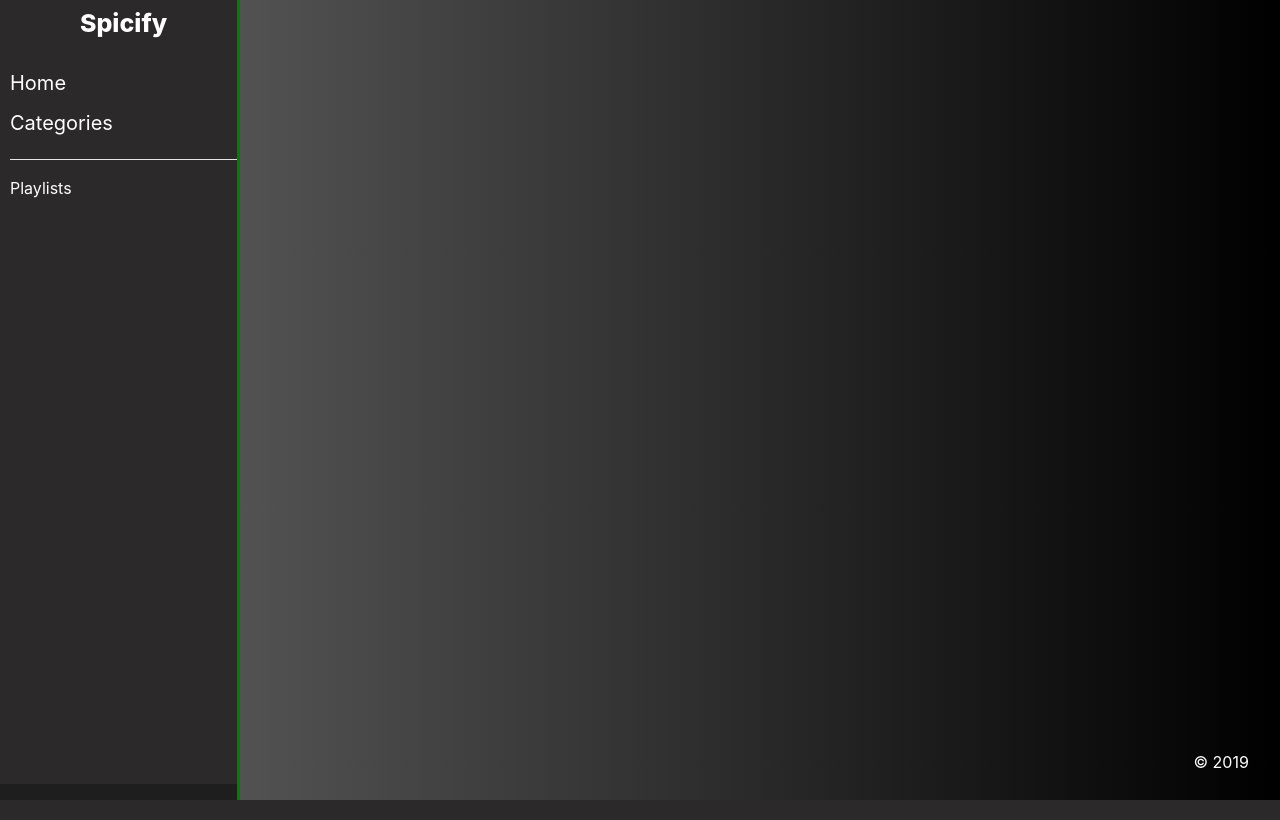
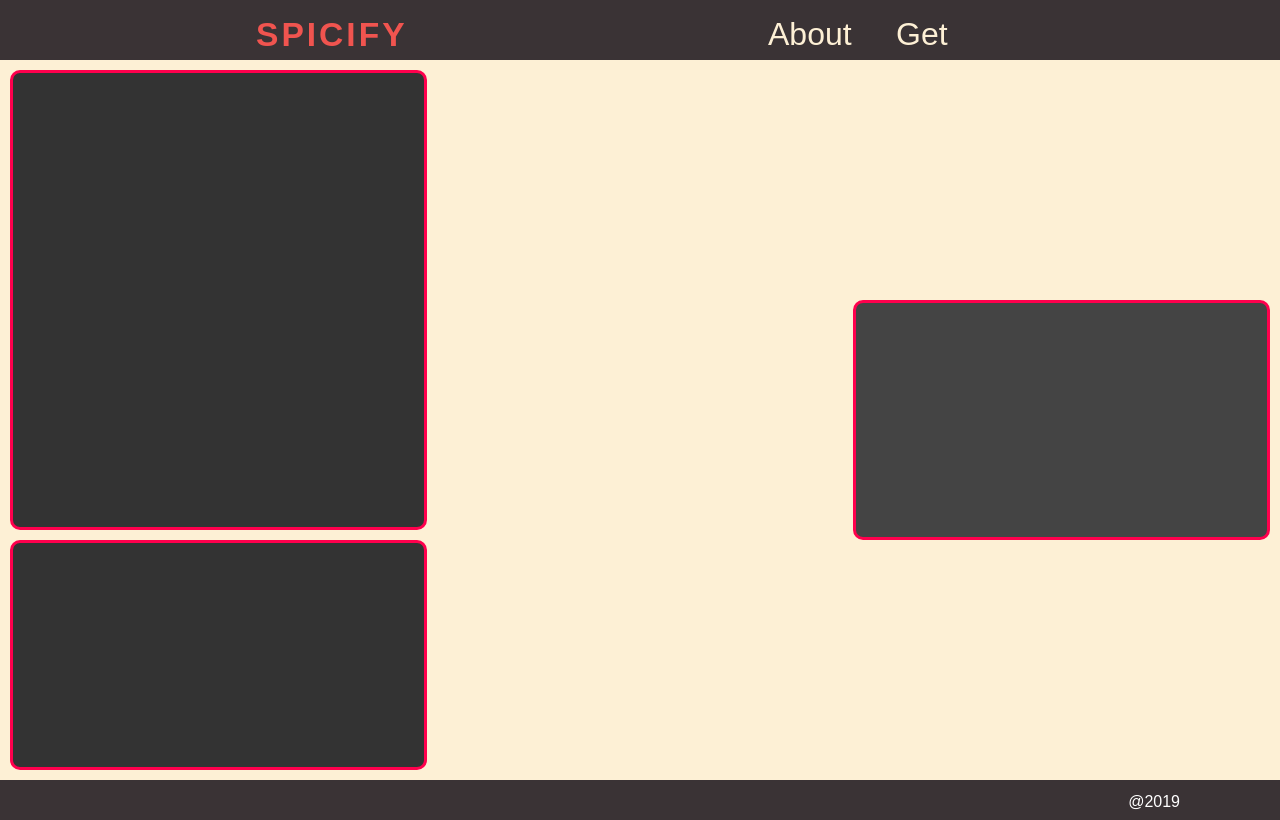
Before and after one commit to WSU-4110/Spicify, a Django app: template hello/templates/hello/home.html in a window 1280 px wide. Run offline with Django 3.2, Linux system fonts and the light colour scheme; the template is opened without the code that fills it, so the values that code supplies are empty; parts of the project's set-up code (start-up, migrations or seed data) failed here and were passed over; some libraries are stand-ins or nearby versions.

Commit message:
adding landing page, exploring different options to get user's playlists

```diff
--- a/hello/static/hello/site.css
+++ b/hello/static/hello/site.css
@@ -1,3 +1,9 @@
+/* main css */
+
+
+
+/* dashboard css */
+
 *, *::after, *::before {
     margin: 0;
     padding: 0;
@@ -18,7 +24,7 @@
 
 
 
-.nav {
+.dash-nav {
     grid-area: "nav";
     background: #1f1e1e;
     /* height: 90vh; */
@@ -38,10 +44,10 @@
     body {
         overflow: hidden;
     }
-    .nav {
+    .dash-nav {
         height: 100vh;
     }
-    .nav ul {
+    .dash-nav ul {
         height: 100%;
     }
 
@@ -56,7 +62,7 @@
     }
 }
 
-.nav ul {
+.dash-nav ul {
     background: #2b2929;
     width: 100%;
     list-style: none;
@@ -69,17 +75,17 @@
     /* height: 100%; */
 }
 
-.nav li a {
+.dash-nav li a {
     text-decoration: none;
     color: #fff;
 }
 
-.nav li a:hover {
+.dash-nav li a:hover {
     text-decoration: underline;
     text-decoration-color: white;
 }
 
-.nav .logo {
+.dash-nav .logo {
     /* display: flex; */
     /* align-self: flex-start; */
    display: flex;
@@ -211,16 +217,16 @@
         "footer" 1fr / 1fr
     }
 
-    nav {
+    .dash-nav {
         grid-area: nav;
         height: 50%;
     }
 
-    nav ul {
+    .dash-nav ul {
         height: 0%;
     }
 
-    nav ul li {
+    .dash-nav ul li {
         display: none;
         /* height: 0%; */
     }
--- /dev/null
+++ b/hello/static/hello/site_main.css
@@ -0,0 +1,110 @@
+*,*::before,*::after{
+  margin: 0;
+  padding: 0;
+  font-family: 'Oxygen', sans-serif;
+}
+
+body {
+  display: grid;
+  grid-template:
+    "nav nav nav" 60px
+    "main main main" 90vh
+    "footer footer footer" 40px / 1fr 1fr 1fr;
+}
+
+nav {
+  grid-area: nav;
+  background: #3A3335;
+}
+
+nav ul {
+  list-style: none;
+  display: grid;
+  grid-template-columns: 1fr 1fr;
+}
+
+.nnav {
+  display: grid;
+  grid-template-columns: repeat(5, 1fr);
+}
+
+#first {
+  text-transform: uppercase;
+  font-weight: 800;
+  letter-spacing: 3px;
+  font-size: 2.1em;
+  color: #F0544F;
+}
+
+nav ul li {
+/*   padding-left: 0; */
+  font-size: 2rem;
+  padding: 10px 0;
+}
+
+ul li a:hover {
+  background: rgba(0,0,0,0.3);
+  margin: 50px 0;
+  transform: rotate-x(40deg);
+}
+
+
+ul li a {
+  text-decoration: none;
+  color: #FDF0D5;
+}
+
+#first {
+  grid-column: 2/4;
+}
+
+#s {
+
+}
+
+.main {
+  grid-area: main;
+  background: #FDF0D5;
+  display:grid;
+  grid-template:
+    "a . ." 1fr
+    ". . b" 1fr
+    "c . ." 1fr / 1fr 1fr 1fr;
+}
+
+.bl {
+  border-radius: 10px;
+  border: 3px solid #FF004D;
+}
+
+.block1 {
+  margin: 10px 0 10px 10px;
+  background: #333;
+  grid-area: a;
+  grid-column: 1/2;
+  grid-row: 1/3;
+}
+
+.block2 {
+  margin: 0 10px 0px 0;
+  grid-area: b;
+  background: #444;
+}
+
+.block3 {
+  margin: 0px 0px 10px 10px;
+  grid-area: c;
+  background: #333;
+}
+
+footer {
+  grid-area: footer;
+  background: #3A3335;
+  color: white;
+  display: flex;
+  justify-content: flex-end;
+}
+
+footer p {
+  margin: 10px 100px 0 0;
+}
--- a/hello/templates/hello/home.html
+++ b/hello/templates/hello/home.html
@@ -1,7 +1,38 @@
-{% extends "hello/layout.html" %}
-{% block title %}
-Home
-{% endblock %}
-{% block content %}
-<h1>Spicify</h1>
-{% endblock %} -->
+<!DOCTYPE html>
+<html>
+<head>
+    <meta charset="utf-8" />
+    <title>Spicify</title>
+
+    <!-- Link to bootstrap css library -->
+    <link href="https://stackpath.bootstrapcdn.com/bootstrap/4.3.1/css/bootstrap.min.css" rel="stylesheet"
+        integrity="sha384-ggOyR0iXCbMQv3Xipma34MD+dH/1fQ784/j6cY/iJTQUOhcWr7x9JvoRxT2MZw1T" crossorigin="anonymous">
+    {% load static %}
+    <link rel="stylesheet" href="{% static 'hello/site_main.css' %}" type="text/css">
+</head>
+<body>
+    <nav>
+        <ul class="nnav">
+            <li id="first">Spicify</li>
+            <ul id="s">
+                <li><a href="#">About</a></li>
+                <li><a href="{% url 'category' %}">Get Started</a></li>
+            </ul>
+        </ul>
+    </nav>
+    <div class="main">
+        <div class="bl block1">
+            <!-- picture -->
+        </div>
+        <div class="bl block2">
+
+        </div>
+        <div class="bl block3">
+
+        </div>
+    </div>
+    <footer>
+        <p>@2019</p>
+    </footer>
+
+</body>
--- a/hello/templates/hello/layout.html
+++ b/hello/templates/hello/layout.html
@@ -39,10 +39,9 @@
     {% load static %}
     <link rel="stylesheet" href="{% static 'hello/site.css' %}" type="text/css">
 </head>
-
 <body>
         <!-- Navigation bar with links -->
-        <nav class="nav">
+        <!-- <nav class="main-nav">
             <ul>
                 <div class="logo">Spicify</div>
                 <li><a class="navbar-brand" href="{% url 'home' %}">Home</a></li>
@@ -51,8 +50,13 @@
                 <li>Playlists</li>
             </ul>
          </nav>
+
+         <div class="fsdfgd">
+             fjdsnjsdafnasdfnjdnszjnfnmSDK
+         </div>
     <footer>
         <p>© 2019</p>
-    </footer>
+    </footer> -->
+
 </body>
 </html>
--- a/hello/urls.py
+++ b/hello/urls.py
@@ -2,8 +2,7 @@
 from hello import views
 
 urlpatterns = [
-    path("home", views.home, name="home"),
-    path("hello/<name>", views.hello_there, name="hello_there"),
-    path("", views.category, name="category"),
-    path("layout", views.layout, name="layout"),
+    path("", views.home, name="home"),
+    path("home/", views.home, name="home"),
+    path("category", views.category, name="category")
 ]
```
Also changed, not shown: hello/SpotipyFunctions.py (+18 -1 lines), hello/templates/hello/category.html (+14 -0 lines), hello/views.py (+4 -4 lines), 5 other files.
